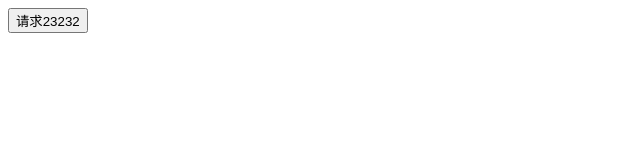
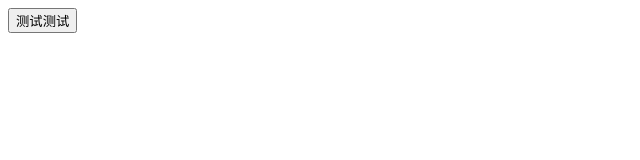
Before and after one commit to fleeze/test, a website: page socket.html in a window 1280 px wide. Shown: the full height of the page, 0-640 px from the left. Drawn offline with Linux system fonts and the light colour scheme.

Commit message:
测试冲突

```diff
--- a/socket.html
+++ b/socket.html
@@ -7,7 +7,7 @@
 </head>
 <body>
 <div id="app">
-    <button onclick="runRequest()">请求23232</button>
+    <button onclick="runRequest()">测试测试</button>
 </div>
 <script>
 
```
